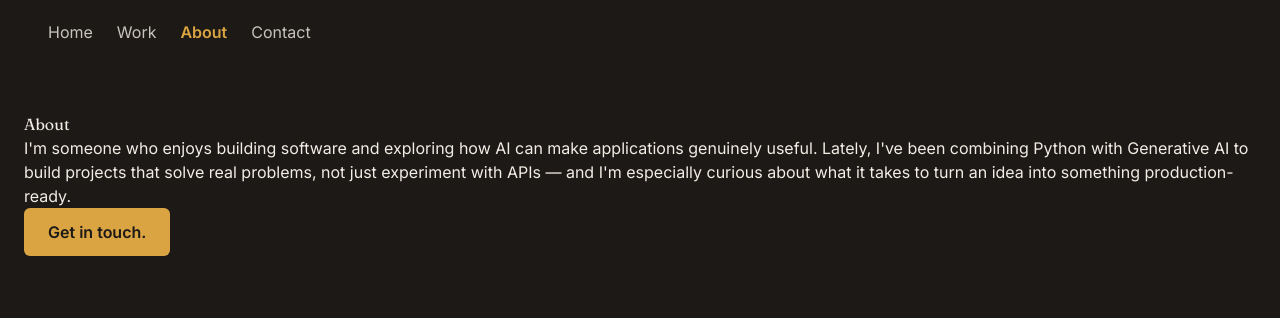
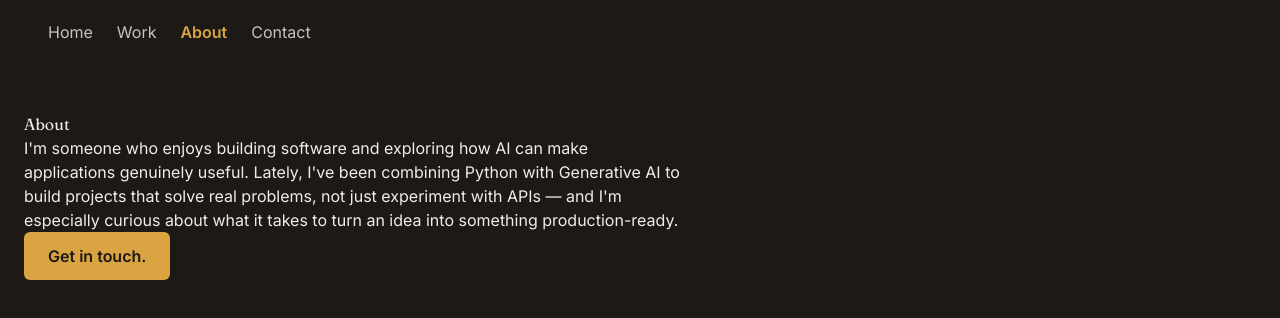
Before and after one commit to im-shahzad/portfolio-capstone, a Next.js app: page /about in a window 1280 px wide. Shown: the top 318 px of the page. Built offline with nearby package versions, Linux system fonts and the light colour scheme.

Commit message:
fix responsiveness

```diff
--- a/app/about/page.tsx
+++ b/app/about/page.tsx
@@ -2,7 +2,7 @@ import Link from "next/link";
 
 export default function AboutPage() {
   return (
-    <main>
+    <main className="max-w-prose">
       <h1>About</h1>
       <p>
         I&apos;m someone who enjoys building software and exploring how AI can
--- a/app/globals.css
+++ b/app/globals.css
@@ -30,6 +30,11 @@ main > a:hover {
   opacity: 0.85;
 }
 
+/* Prevent any text from overflowing the viewport */
+html {
+  overflow-x: hidden;
+}
+
 /* Headings inherit the heading font */
 h1, h2, h3, h4, h5, h6 {
   font-family: var(--font-heading);
--- a/app/page.tsx
+++ b/app/page.tsx
@@ -2,7 +2,7 @@ import Link from "next/link";
 
 export default function Home() {
   return (
-    <main>
+    <main className="max-w-prose">
       <h1>
         I build AI-powered applications people can actually use, not just API
         demonstrations.
--- a/app/work/page.tsx
+++ b/app/work/page.tsx
@@ -2,7 +2,7 @@ import Link from "next/link";
 
 export default function WorkPage() {
   return (
-    <main>
+    <main className="max-w-prose">
       <h1>Case Study: Meme Caption Generator</h1>
 
       <section>
--- a/components/NavBar.tsx
+++ b/components/NavBar.tsx
@@ -15,7 +15,7 @@ export default function NavBar() {
 
   return (
     <nav className="flex items-center gap-6 mx-auto w-full max-w-screen-xl px-6 py-5 bg-bg text-text font-body">
-      <ul className="flex gap-6 list-none m-0 p-0">
+      <ul className="flex flex-wrap gap-6 list-none m-0 p-0">
         {links.map((link) => (
           <li key={link.href}>
             <Link
```
